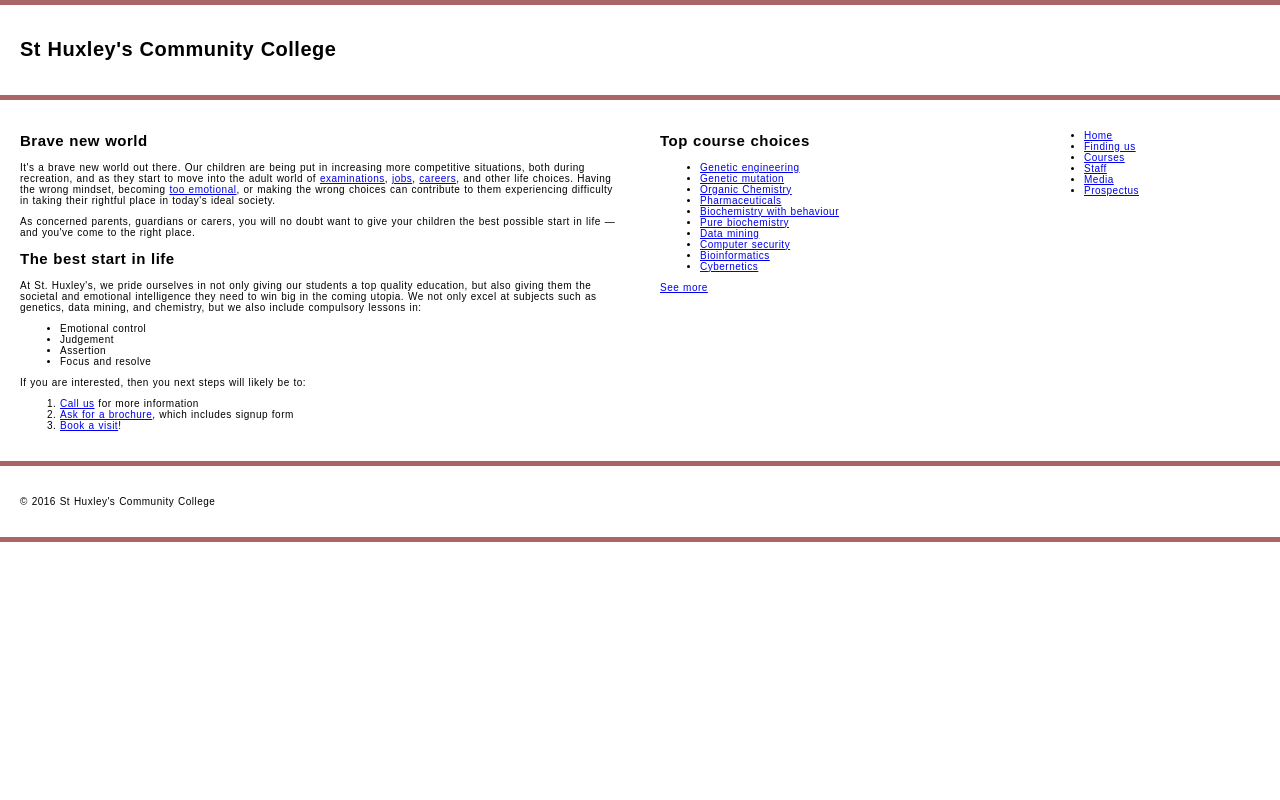
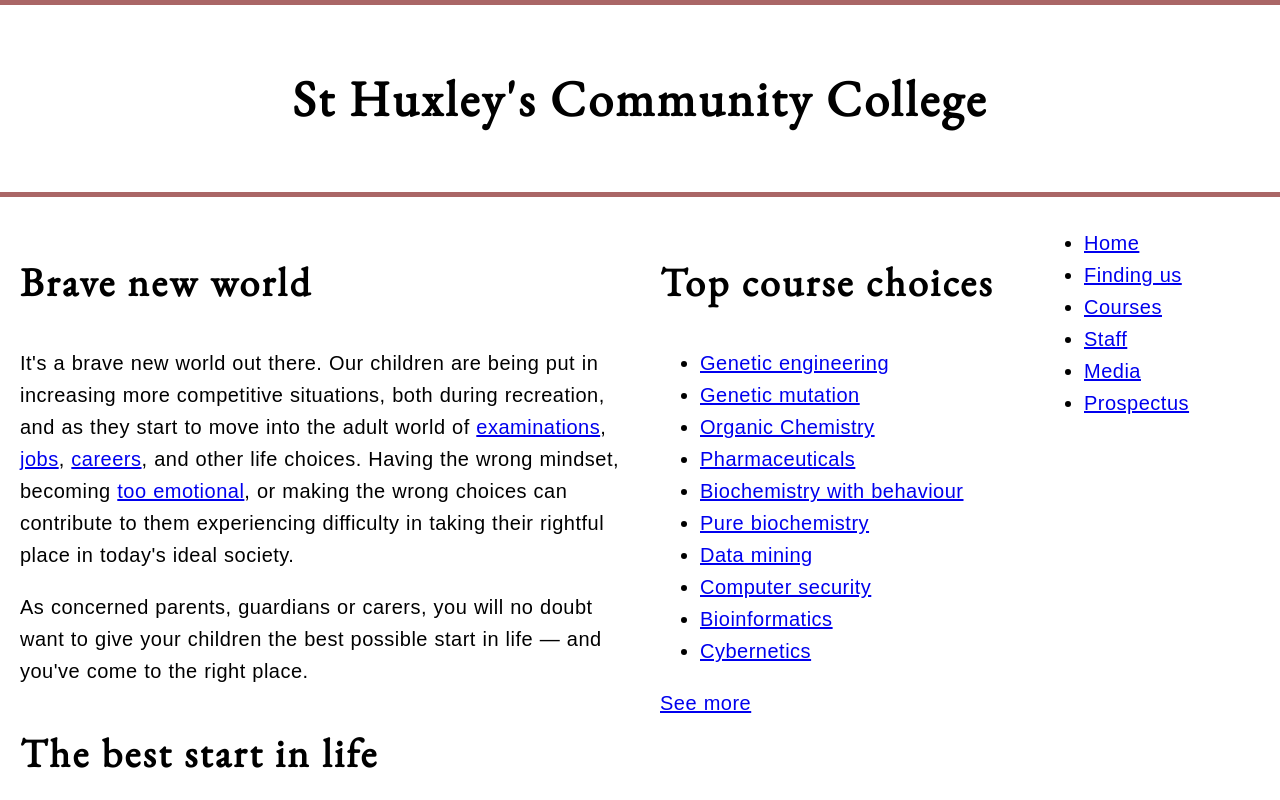
Before and after one commit to ArshjotSinghh/ArshjotSinghh.github.io, a plain HTML site: page lab3/part3/index.html in a window 1280 px wide. Shown: the top 800 px of the page. Drawn offline with nearby package versions, Linux system fonts and the light colour scheme; files that its build step writes are made by us from their sources; a web font is replaced by a local one.

Commit message:
modified changes

```diff
--- a/lab3/part3/style/style.css
+++ b/lab3/part3/style/style.css
@@ -68,3 +68,37 @@
       letter-spacing: 0.5px;
       word-spacing: 0.5px;
   }
+   /*
+  ** Give your headings and other element types
+    appropriate font-sizes defined using a suitable relative unit.
+  ** Give your headings a little bit of letter-spacing
+    to make them not too squashed, and allow the letters to breathe a bit.
+  */
+  h1, h2 {
+    letter-spacing: 0.25rem;
+    font-family: 'EB Garamond', serif;
+}
+h1{
+    font-size: 5rem;
+}
+
+h2{
+    font-size: 4rem;
+}
+p, li {
+    font-size: 2rem;
+}
+
+/*
+** Give your body text a suitable line-height.
+*/
+body{
+  line-height: 1.6;
+}
+
+/*
+** Center your top level heading on the page.
+*/
+header{
+    text-align: center;
+}
```
